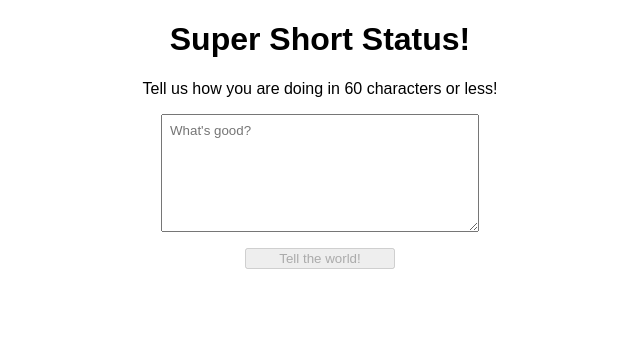
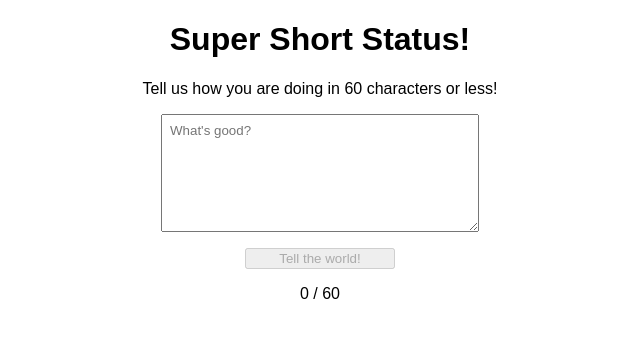
Before and after one commit to tauri-st/ternary-max-characters, a React (Create React App) app: page / in a window 1280 px wide. Shown: the top 338 px of the page, without its empty margins (320-960 px from the left). Built offline with nearby package versions, Linux system fonts and the light colour scheme.

Commit message:
Add paragraph with message length vs maxLength

```diff
--- a/src/App.js
+++ b/src/App.js
@@ -29,6 +29,7 @@ export default function App() {
             <textarea className={message.length > maxLength ? "too-long" : ""} placeholder="What's good?" value={message} onChange={updateMessage} />
             <button type="submit" disabled={message.length > maxLength || message.length < 1}>Tell the world!</button>
           </form>
+          <p>{message.length} / {maxLength}</p>
         </div>
       }
     </div>
```
